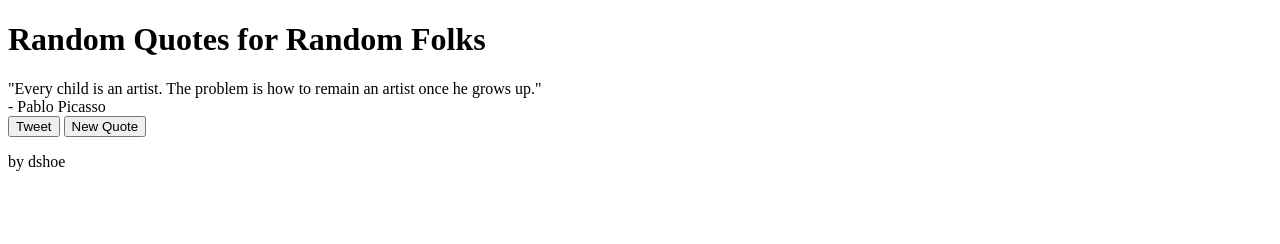
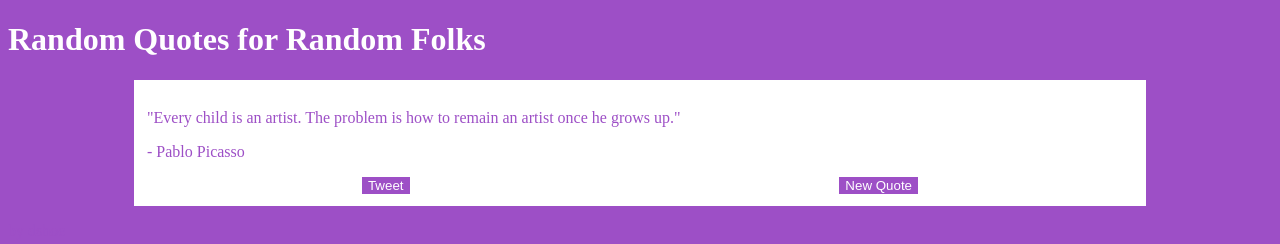
Before and after one commit to shoemakerdr/RandomQuoteProject, a plain HTML site: page randomquote.html in a window 1280 px wide. Drawn offline with Linux system fonts and the light colour scheme.

Commit message:
began styling page. changed some div and p elements

```diff
--- a/randomquote.css
+++ b/randomquote.css
@@ -0,0 +1,24 @@
+body {
+	background-color: #9d4fc6;
+	color: #9d4fc6;
+}
+h1 {
+	color: #FFFFFF;
+}
+section {
+	margin-left: 10%;
+	margin-right: 10%;
+	background-color: #FFFFFF;
+	padding: 1%;
+}
+button {
+	border: none;
+	background-color: #9d4fc6;
+	color: #FFFFFF;
+}
+#buttons {
+	display: flex;
+	flex-wrap: wrap;
+	justify-content: center;
+	justify-content: space-around;
+}
--- a/randomquote.html
+++ b/randomquote.html
@@ -9,19 +9,17 @@
 	<h1>Random Quotes for Random Folks</h1>
 
 	<section id="quote-box">
-
-		<div id="quote-text"></div>
-		<div id="author-name"></div>
+		<div id="quote-container">
+			<p id="quote-text"></p>
+			<p id="author-name"></p>
+		</div>
 		<div id="buttons">
-			<button id="tweet-button" onclick="window.open(twitter)">Tweet</button>
+			<button onclick="window.open(twitter)">Tweet</button>
 			<button onclick="loadQuote()">New Quote</button>
 		</div>
 
 	</section>
 
-
-
-
 	<p>by dshoe</p>
 </body>
 </html>
```
